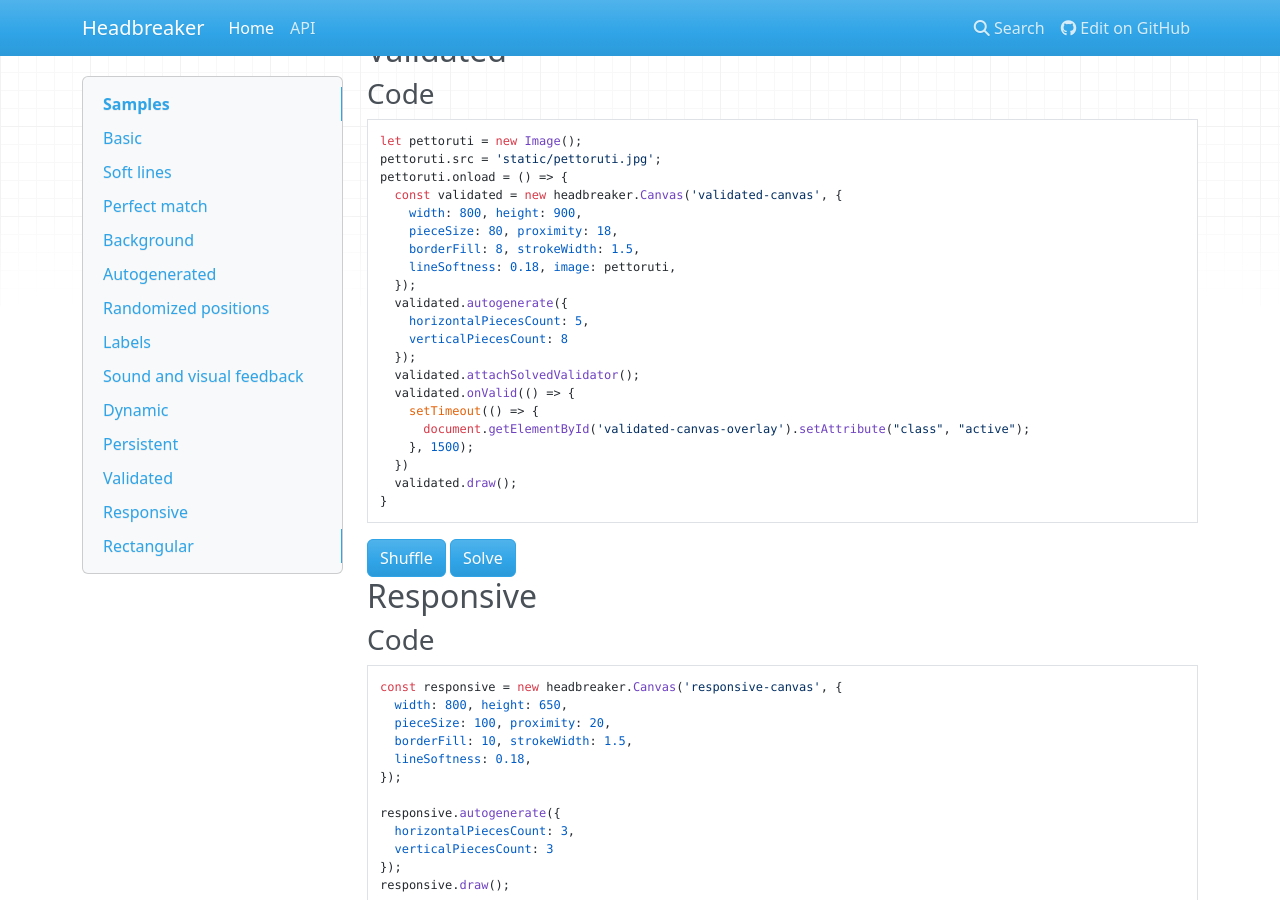
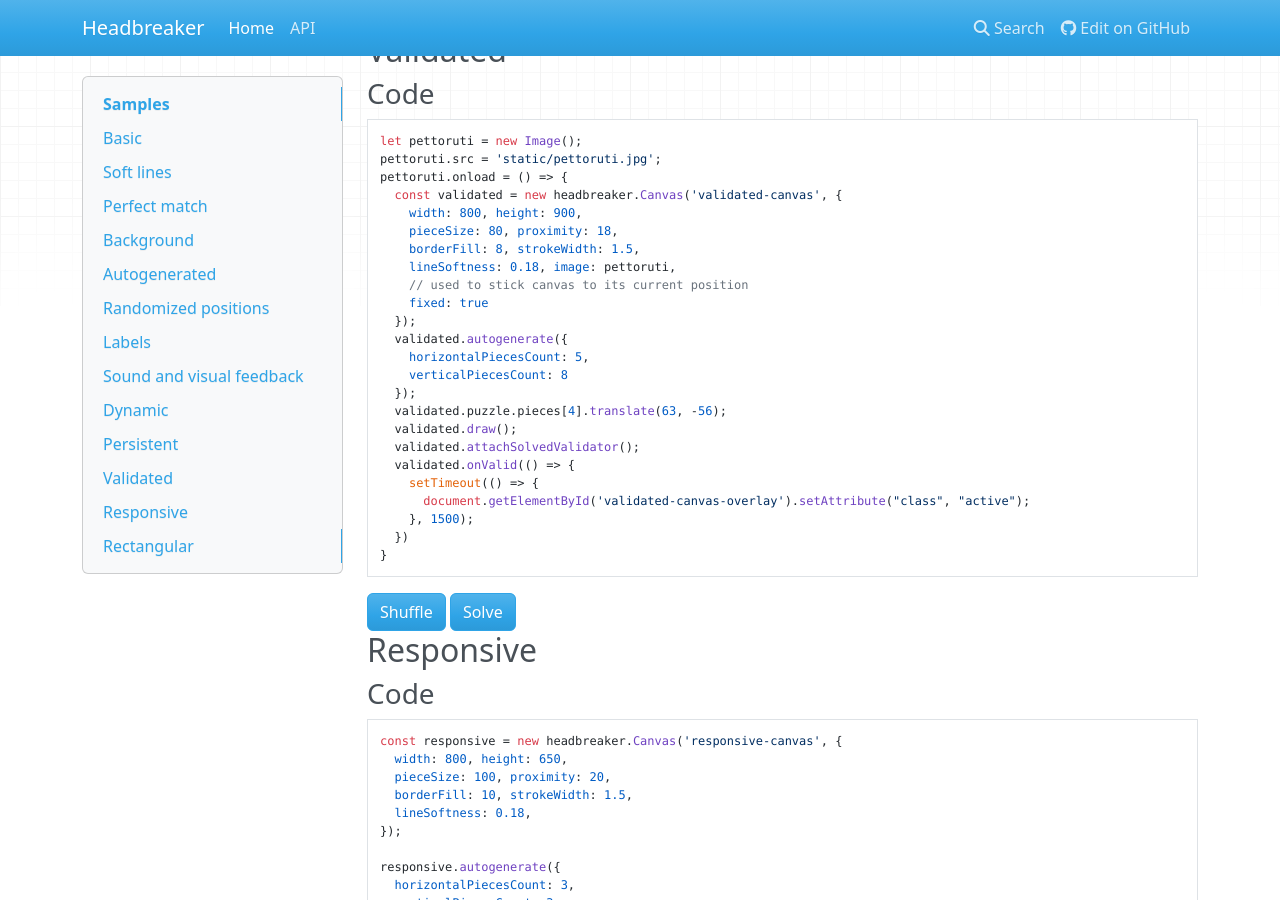
Before and after one commit to flbulgarelli/headbreaker, an MkDocs documentation site: the page built from docs/index.md, in a window 1280 px wide and 900 px high, scrolled down 6715 px. Built offline with MkDocs 1.6.1, drawn with Linux system fonts in a browser that asks for light colours; nearby versions of some CDN libraries.

Commit message:
Fixing validated demo

````diff
--- a/docs/index.md
+++ b/docs/index.md
@@ -411,18 +411,21 @@
     pieceSize: 80, proximity: 18,
     borderFill: 8, strokeWidth: 1.5,
     lineSoftness: 0.18, image: pettoruti,
+    // used to stick canvas to its current position
+    fixed: true
   });
   validated.autogenerate({
     horizontalPiecesCount: 5,
     verticalPiecesCount: 8
   });
+  validated.puzzle.pieces[4].translate(63, -56);
+  validated.draw();
   validated.attachSolvedValidator();
   validated.onValid(() => {
     setTimeout(() => {
       document.getElementById('validated-canvas-overlay').setAttribute("class", "active");
     }, 1500);
   })
-  validated.draw();
 }
 ```
 
--- a/docs/js/demo.js
+++ b/docs/js/demo.js
@@ -502,11 +502,13 @@
     pieceSize: 80, proximity: 18,
     borderFill: 8, strokeWidth: 1.5,
     lineSoftness: 0.18, image: pettoruti,
+    fixed: true
   });
   validated.autogenerate({
     horizontalPiecesCount: 5,
     verticalPiecesCount: 8
   });
+  validated.puzzle.pieces[4].translate(63, -56);
   validated.draw();
   validated.attachSolvedValidator();
   validated.onValid(() => {
````
